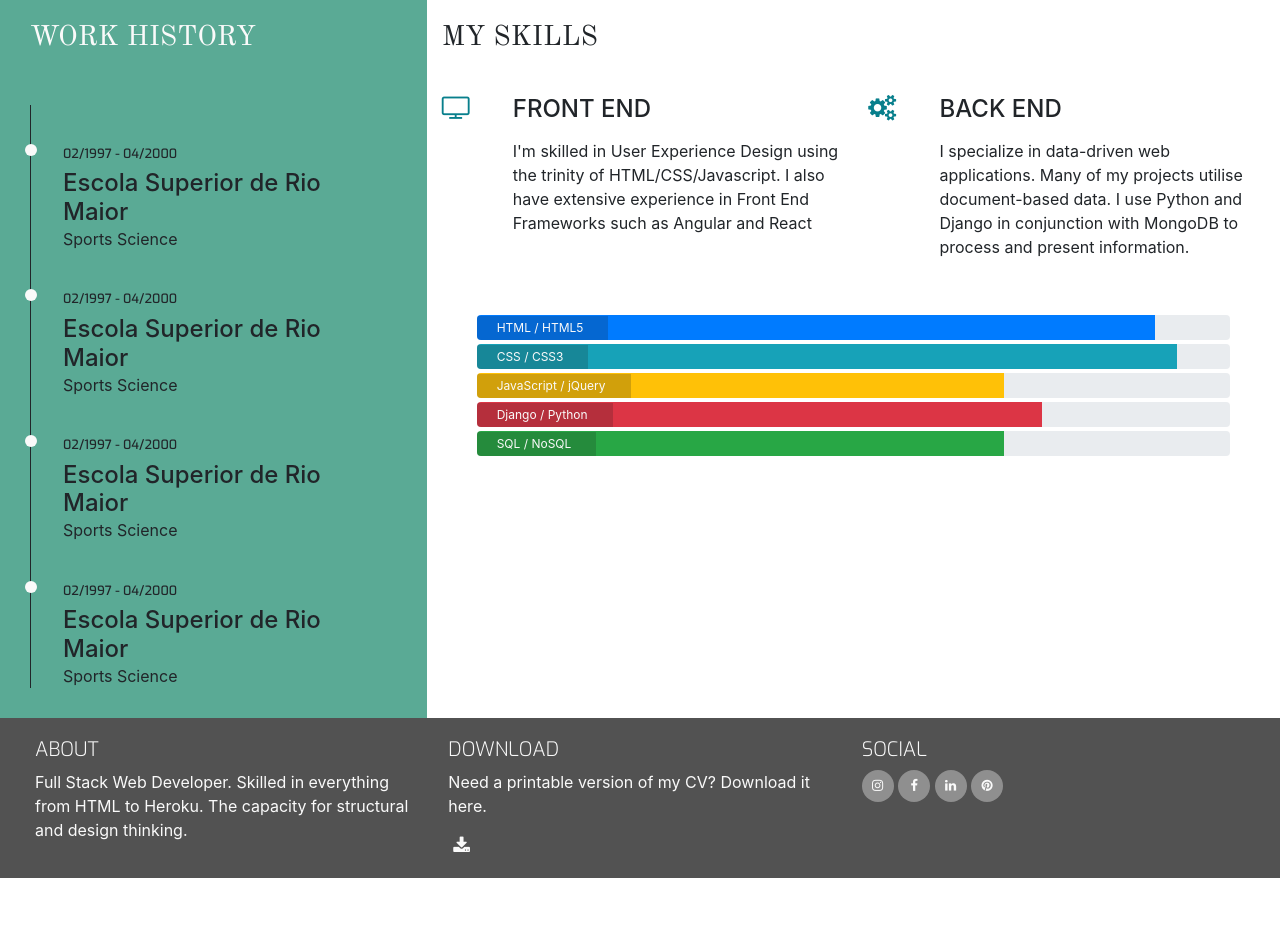
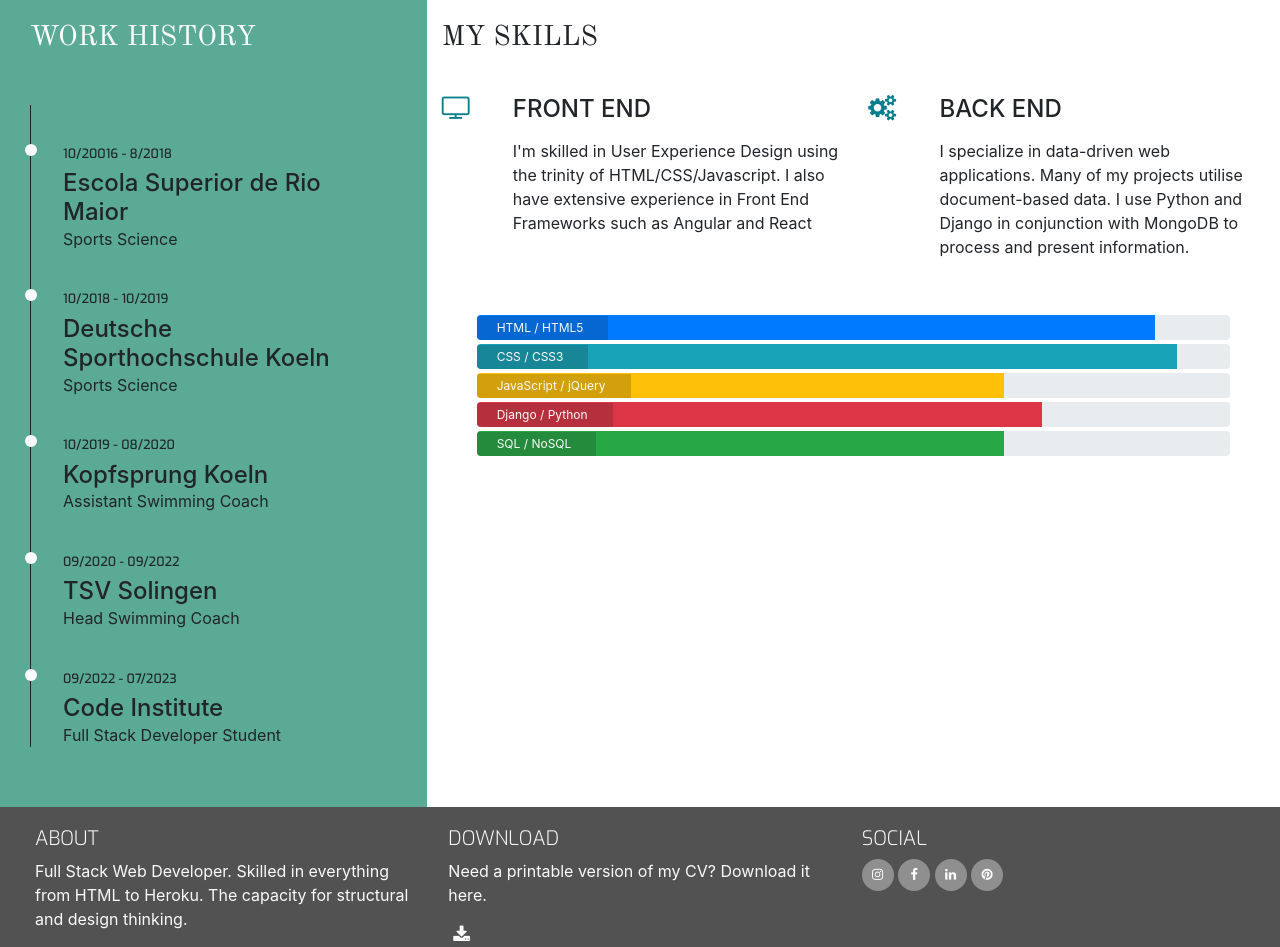
Before and after one commit to dimicoding/Resume-CV, a plain HTML site: page resume.html in a window 1280 px wide. Shown: the part 372-1319 px from the top of the page. Before the commit the page ends 1250 px from the top, so only its background shows below. Drawn offline with nearby package versions, Linux system fonts and the light colour scheme.

Commit message:
add resume.html content

```diff
--- a/assets/css/style.css
+++ b/assets/css/style.css
@@ -272,3 +272,6 @@ footer{
     content: "";
     background-color: #fafafa;
 }
+.history-items{
+    margin-bottom: 30px;
+}
--- a/resume.html
+++ b/resume.html
@@ -1,15 +1,19 @@
 <!DOCTYPE html>
 <html lang="en">
+
 <head>
     <meta charset="UTF-8">
     <meta http-equiv="X-UA-Compatible" content="IE=edge">
     <meta name="viewport" content="width=device-width, initial-scale=1.0">
-    <link rel="stylesheet" href="https://cdn.jsdelivr.net/npm/bootstrap@4.6.2/dist/css/bootstrap.min.css" integrity="sha384-xOolHFLEh07PJGoPkLv1IbcEPTNtaed2xpHsD9ESMhqIYd0nLMwNLD69Npy4HI+N" crossorigin="anonymous">
-    <link rel="stylesheet" href="https://maxcdn.bootstrapcdn.com/font-awesome/4.7.0/css/font-awesome.min.css" type="text/css" />
+    <link rel="stylesheet" href="https://cdn.jsdelivr.net/npm/bootstrap@4.6.2/dist/css/bootstrap.min.css"
+        integrity="sha384-xOolHFLEh07PJGoPkLv1IbcEPTNtaed2xpHsD9ESMhqIYd0nLMwNLD69Npy4HI+N" crossorigin="anonymous">
+    <link rel="stylesheet" href="https://maxcdn.bootstrapcdn.com/font-awesome/4.7.0/css/font-awesome.min.css"
+        type="text/css" />
     <link rel="stylesheet" href="https://cdnjs.cloudflare.com/ajax/libs/hover.css/2.1.1/css/hover-min.css">
     <link rel="stylesheet" href="assets/css/style.css">
     <title>Dimi</title>
 </head>
+
 <body>
     <header>
         <div class="row no-gutters">
@@ -25,16 +29,20 @@
                     <div class="col">
                         <ul id="nav" class="list-inline menucontainer">
                             <li class="col-6 col-sm-3 ui-menu-color-home list-inline-item menuitem">
-                                <a class="hvr-glow hvr-sweep-to-bottom" href="#"><i class="fa fa-home" aria-hidden="true"></i><span>Home</span></a>
+                                <a class="hvr-glow hvr-sweep-to-bottom" href="#"><i class="fa fa-home"
+                                        aria-hidden="true"></i><span>Home</span></a>
                             </li>
                             <li class="col-6 col-sm-3 ui-menu-color-resume list-inline-item menuitem">
-                                <a class="hvr-glow hvr-sweep-to-bottom" href="#"><i class="fa fa-graduation-cap" aria-hidden="true"></i><span>Resume</span></a>
+                                <a class="hvr-glow hvr-sweep-to-bottom" href="#"><i class="fa fa-graduation-cap"
+                                        aria-hidden="true"></i><span>Resume</span></a>
                             </li>
                             <li class="col-6 col-sm-3 ui-menu-color-contact list-inline-item menuitem">
-                                <a class="hvr-glow hvr-sweep-to-bottom" href="#"><i class="fa fa-comment" aria-hidden="true"></i><span>Contact</span></a>
+                                <a class="hvr-glow hvr-sweep-to-bottom" href="#"><i class="fa fa-comment"
+                                        aria-hidden="true"></i><span>Contact</span></a>
                             </li>
                             <li class="col-6 col-sm-3 ui-menu-color-download list-inline-item menuitem">
-                                <a class="hvr-glow hvr-sweep-to-bottom" href="#"><i class="fa fa-download" aria-hidden="true"></i><span>Download</span></a>
+                                <a class="hvr-glow hvr-sweep-to-bottom" href="#"><i class="fa fa-download"
+                                        aria-hidden="true"></i><span>Download</span></a>
                             </li>
                         </ul>
                     </div>
@@ -45,6 +53,7 @@
 
         </div>
     </header>
+
     <body>
         <section class="container-fluid">
             <div class="row">
@@ -54,21 +63,27 @@
                             <h3 class="history-heading uppercase">Work History</h3>
                         </div>
                     </div>
-                <div class="timeline-item" data-dates="02/1997 - 04/2000">
+                    <div class="history-items">
+                        <div class="timeline-item" data-dates="10/20016 - 8/2018">
                             <h4>Escola Superior de Rio Maior</h4>
                             <p>Sports Science</p>
                         </div>
-                <div class="timeline-item" data-dates="02/1997 - 04/2000">
-                    <h4>Escola Superior de Rio Maior</h4>
+                        <div class="timeline-item" data-dates="10/2018 - 10/2019">
+                            <h4>Deutsche Sporthochschule Koeln</h4>
                             <p>Sports Science</p>
                         </div>
-                <div class="timeline-item" data-dates="02/1997 - 04/2000">
-                    <h4>Escola Superior de Rio Maior</h4>
-                    <p>Sports Science</p>
+                        <div class="timeline-item" data-dates="10/2019 - 08/2020">
+                            <h4>Kopfsprung Koeln</h4>
+                            <p>Assistant Swimming Coach</p>
                         </div>
-                <div class="timeline-item" data-dates="02/1997 - 04/2000">
-                    <h4>Escola Superior de Rio Maior</h4>
-                    <p>Sports Science</p>
+                        <div class="timeline-item" data-dates="09/2020 - 09/2022">
+                            <h4>TSV Solingen</h4>
+                            <p>Head Swimming Coach</p>
+                        </div>
+                        <div class="timeline-item" data-dates="09/2022 - 07/2023">
+                            <h4>Code Institute</h4>
+                            <p>Full Stack Developer Student</p>
+                        </div>
                     </div>
                 </div>
                 <div class="col-md-8 bg-color-three-reasons">
@@ -85,7 +100,8 @@
                                 </div>
                                 <div class="col-10">
                                     <h4 class="three-reasons-heading uppercase">Front End</h4>
-                                <p>I'm skilled in User Experience Design using the trinity of HTML/CSS/Javascript. I also have extensive experience in Front End Frameworks such as Angular and React
+                                    <p>I'm skilled in User Experience Design using the trinity of HTML/CSS/Javascript. I
+                                        also have extensive experience in Front End Frameworks such as Angular and React
                                     </p>
                                 </div>
                             </div>
@@ -97,7 +113,9 @@
                                 </div>
                                 <div class="col-10">
                                     <h4 class="three-reasons-heading uppercase">Back End</h4>
-                                <p>I specialize in data-driven web applications. Many of my projects utilise document-based data. I use Python and Django in conjunction with MongoDB to process and present information.
+                                    <p>I specialize in data-driven web applications. Many of my projects utilise
+                                        document-based data. I use Python and Django in conjunction with MongoDB to
+                                        process and present information.
                                     </p>
                                 </div>
                             </div>
@@ -106,23 +124,33 @@
                     <div class="row progress-section">
                         <div class="col">
                             <div class="progress">
-                            <div class="progress-bar" role="progressbar" aria-valuenow="90" aria-valuemin="0" aria-valuemax="100" style="width:90%;"><span class="progress-type">HTML / HTML5</span>
+                                <div class="progress-bar" role="progressbar" aria-valuenow="90" aria-valuemin="0"
+                                    aria-valuemax="100" style="width:90%;"><span class="progress-type">HTML /
+                                        HTML5</span>
                                 </div>
                             </div>
                             <div class="progress">
-                            <div class="progress-bar bg-info" role="progressbar" aria-valuenow="93" aria-valuemin="0" aria-valuemax="100" style="width:93%;"><span class="progress-type">CSS / CSS3</span>
+                                <div class="progress-bar bg-info" role="progressbar" aria-valuenow="93"
+                                    aria-valuemin="0" aria-valuemax="100" style="width:93%;"><span
+                                        class="progress-type">CSS / CSS3</span>
                                 </div>
                             </div>
                             <div class="progress">
-                            <div class="progress-bar bg-warning" role="progressbar" aria-valuenow="70" aria-valuemin="0" aria-valuemax="100" style="width:70%;"><span class="progress-type">JavaScript / jQuery</span>
+                                <div class="progress-bar bg-warning" role="progressbar" aria-valuenow="70"
+                                    aria-valuemin="0" aria-valuemax="100" style="width:70%;"><span
+                                        class="progress-type">JavaScript / jQuery</span>
                                 </div>
                             </div>
                             <div class="progress">
-                            <div class="progress-bar bg-danger" role="progressbar" aria-valuenow="75" aria-valuemin="0" aria-valuemax="100" style="width:75%;"><span class="progress-type">Django / Python</span>
+                                <div class="progress-bar bg-danger" role="progressbar" aria-valuenow="75"
+                                    aria-valuemin="0" aria-valuemax="100" style="width:75%;"><span
+                                        class="progress-type">Django / Python</span>
                                 </div>
                             </div>
                             <div class="progress">
-                            <div class="progress-bar bg-success" role="progressbar" aria-valuenow="70" aria-valuemin="0" aria-valuemax="100" style="width:70%;"><span class="progress-type">SQL / NoSQL</span>
+                                <div class="progress-bar bg-success" role="progressbar" aria-valuenow="70"
+                                    aria-valuemin="0" aria-valuemax="100" style="width:70%;"><span
+                                        class="progress-type">SQL / NoSQL</span>
                                 </div>
                             </div>
                         </div>
@@ -181,4 +209,5 @@
 
         </footer>
     </body>
+
 </html>
```
Lines whose indentation alone changed are shown as unchanged.
